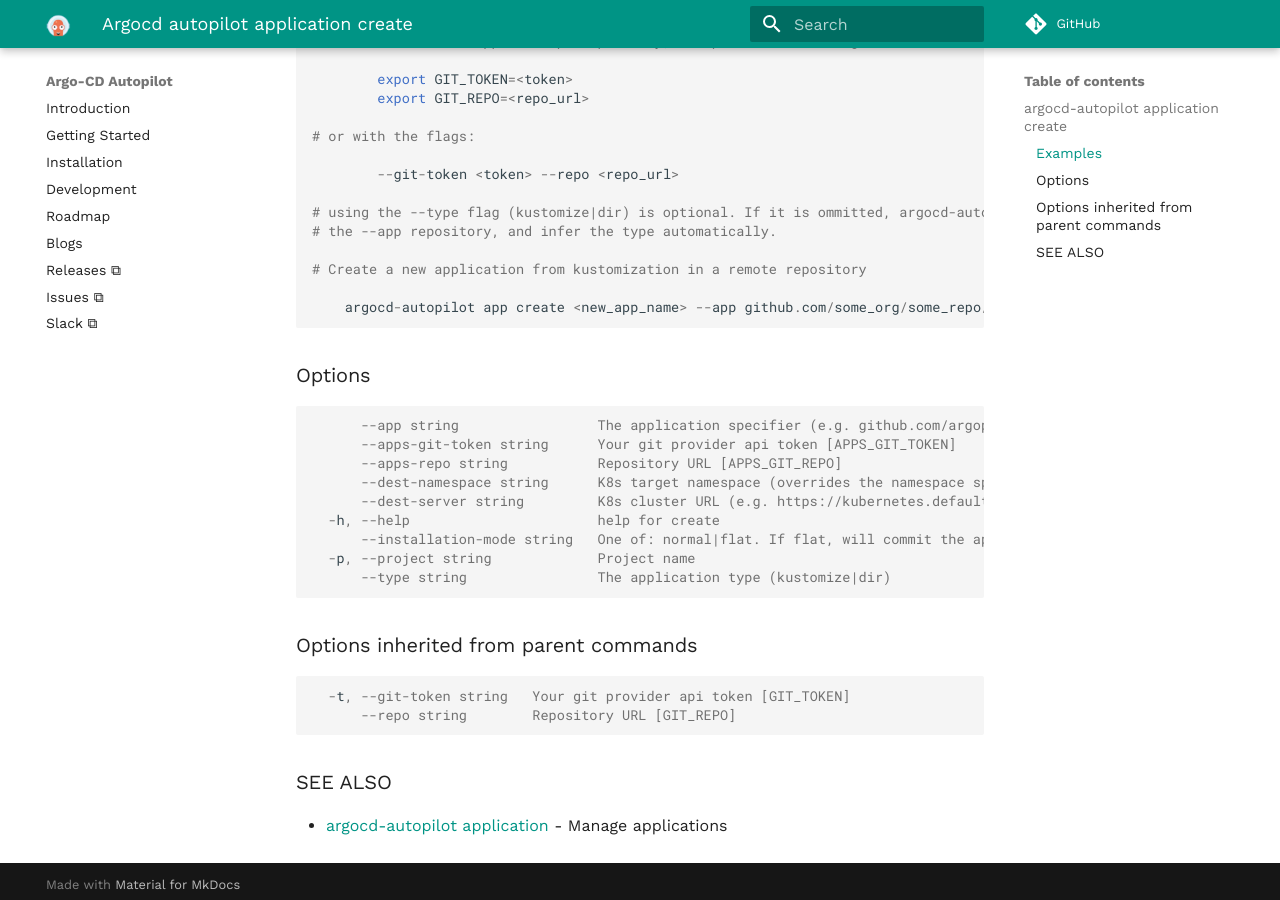
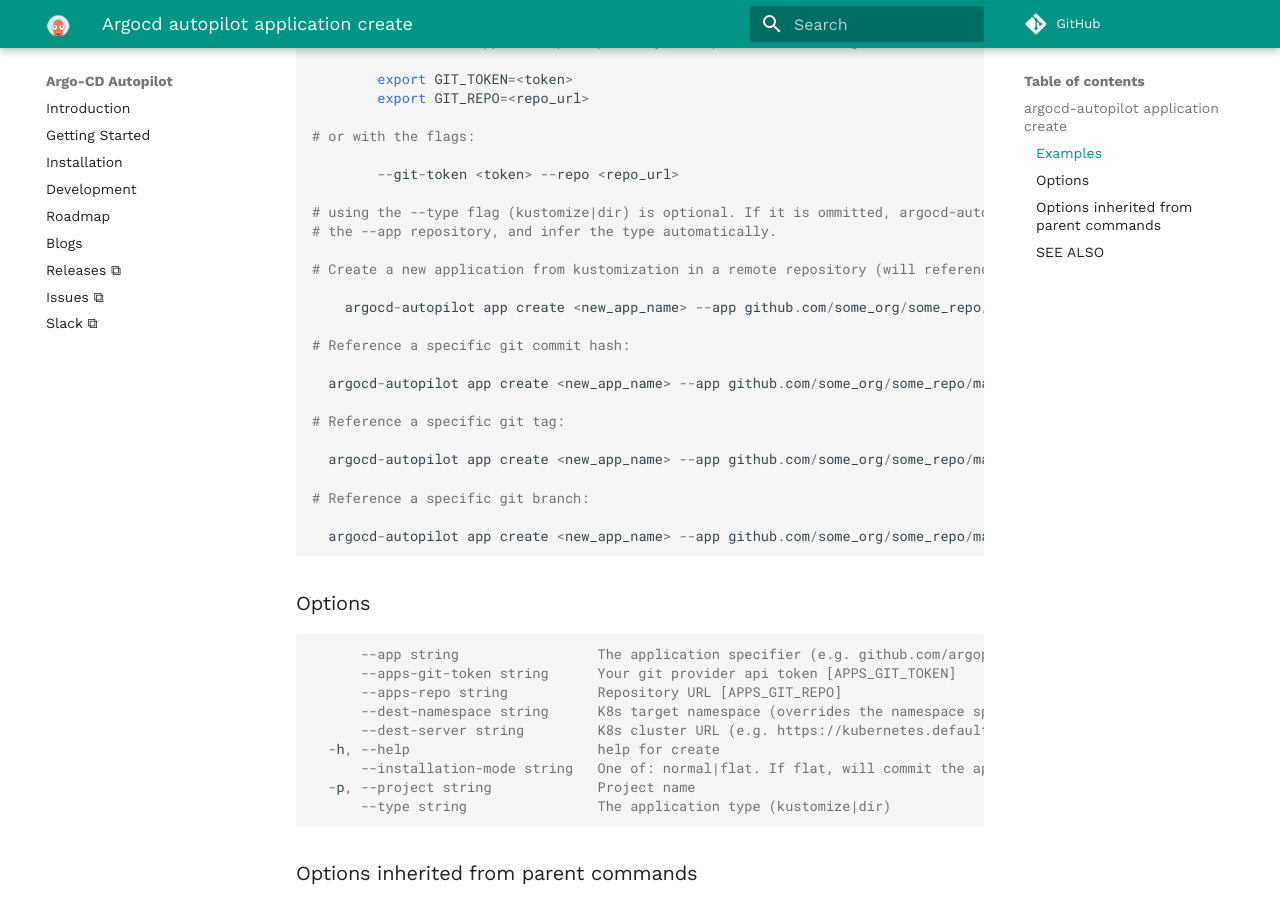
Before and after one commit to argoproj-labs/argocd-autopilot, an MkDocs documentation site: the page built from docs/commands/argocd-autopilot_application_create.md, in a window 1280 px wide and 900 px high, scrolled down 437 px. Built offline with MkDocs 1.6.1 and Material for MkDocs 9.7.7, drawn with Linux system fonts in a browser that asks for light colours; comment, search, counter and statistics services are not loaded.

Commit message:
updated app docs

````diff
--- a/docs/commands/argocd-autopilot_application_create.md
+++ b/docs/commands/argocd-autopilot_application_create.md
@@ -23,9 +23,21 @@ argocd-autopilot application create [APP_NAME] [flags]
 # using the --type flag (kustomize|dir) is optional. If it is ommitted, argocd-autopilot will clone
 # the --app repository, and infer the type automatically.
 
-# Create a new application from kustomization in a remote repository
+# Create a new application from kustomization in a remote repository (will reference the HEAD revision)
 
-    argocd-autopilot app create <new_app_name> --app github.com/some_org/some_repo/manifests?ref=v1.2.3 --project project_name
+    argocd-autopilot app create <new_app_name> --app github.com/some_org/some_repo/manifests --project project_name
+
+# Reference a specific git commit hash:
+
+  argocd-autopilot app create <new_app_name> --app github.com/some_org/some_repo/manifests?sha=<commit_hash> --project project_name
+
+# Reference a specific git tag:
+
+  argocd-autopilot app create <new_app_name> --app github.com/some_org/some_repo/manifests?tag=<tag_name> --project project_name
+
+# Reference a specific git branch:
+
+  argocd-autopilot app create <new_app_name> --app github.com/some_org/some_repo/manifests?ref=<branch_name> --project project_name
 
 ```
 
````
Also changed, not shown: 1 other file.
